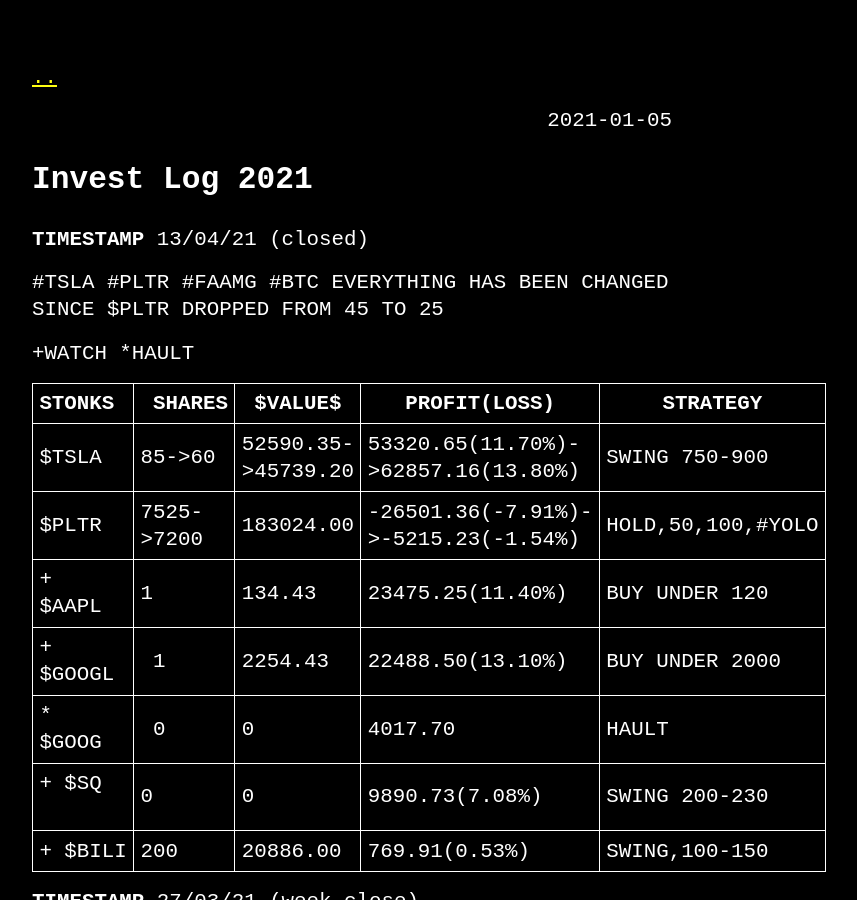
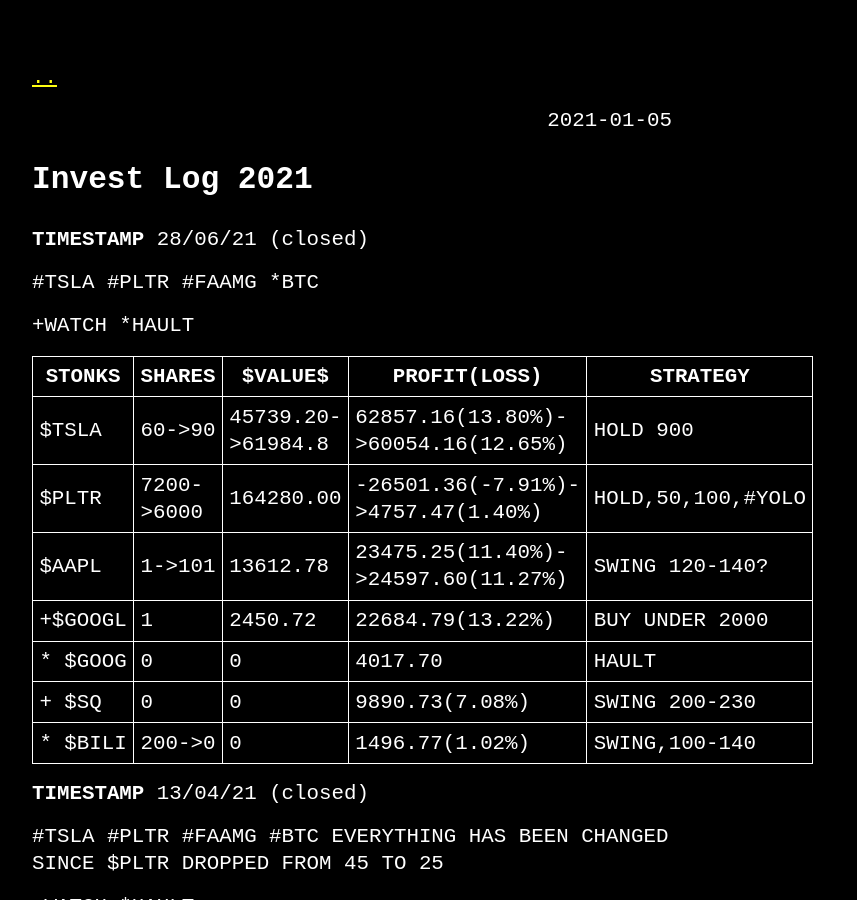
Before and after one commit to sanzomaldini/investlog, a Jekyll site: the page built from _posts/2021-01-05-2021.md, in a window 1280 px wide and 900 px high. Shown: the whole window, without its empty margins (288-1145 px from the left). Built offline with Jekyll 4.4.1, drawn with Linux system fonts in a browser that asks for light colours.

Commit message:
Update 2021-01-05-2021.md

```diff
--- a/_posts/2021-01-05-2021.md
+++ b/_posts/2021-01-05-2021.md
@@ -2,6 +2,25 @@
 layout: post
 title: Invest Log 2021
 ---
+**TIMESTAMP** 28/06/21 (closed)
+
+#TSLA #PLTR #FAAMG *BTC
+
++WATCH
+*HAULT
+
+| STONKS  | SHARES     | $VALUE$           | PROFIT(LOSS)                       | STRATEGY          |
+| ------- | ---------- | ----------------- | ---------------------------------- | ----------------- |
+| $TSLA   | 60->90     | 45739.20->61984.8 | 62857.16(13.80%)->60054.16(12.65%) | HOLD 900          |
+| $PLTR   | 7200->6000 | 164280.00         | -26501.36(-7.91%)->4757.47(1.40%)  | HOLD,50,100,#YOLO |
+| $AAPL   | 1->101     | 13612.78          | 23475.25(11.40%)->24597.60(11.27%) | SWING 120-140?    |
+| +$GOOGL | 1          | 2450.72           | 22684.79(13.22%)                   | BUY UNDER 2000    |
+| * $GOOG | 0          | 0                 | 4017.70                            | HAULT             |
+| + $SQ   | 0          | 0                 | 9890.73(7.08%)                     | SWING 200-230     |
+| * $BILI | 200->0     | 0                 | 1496.77(1.02%)                     | SWING,100-140     |
+
+
+
 **TIMESTAMP** 13/04/21 (closed)
 
 #TSLA #PLTR #FAAMG #BTC
```
